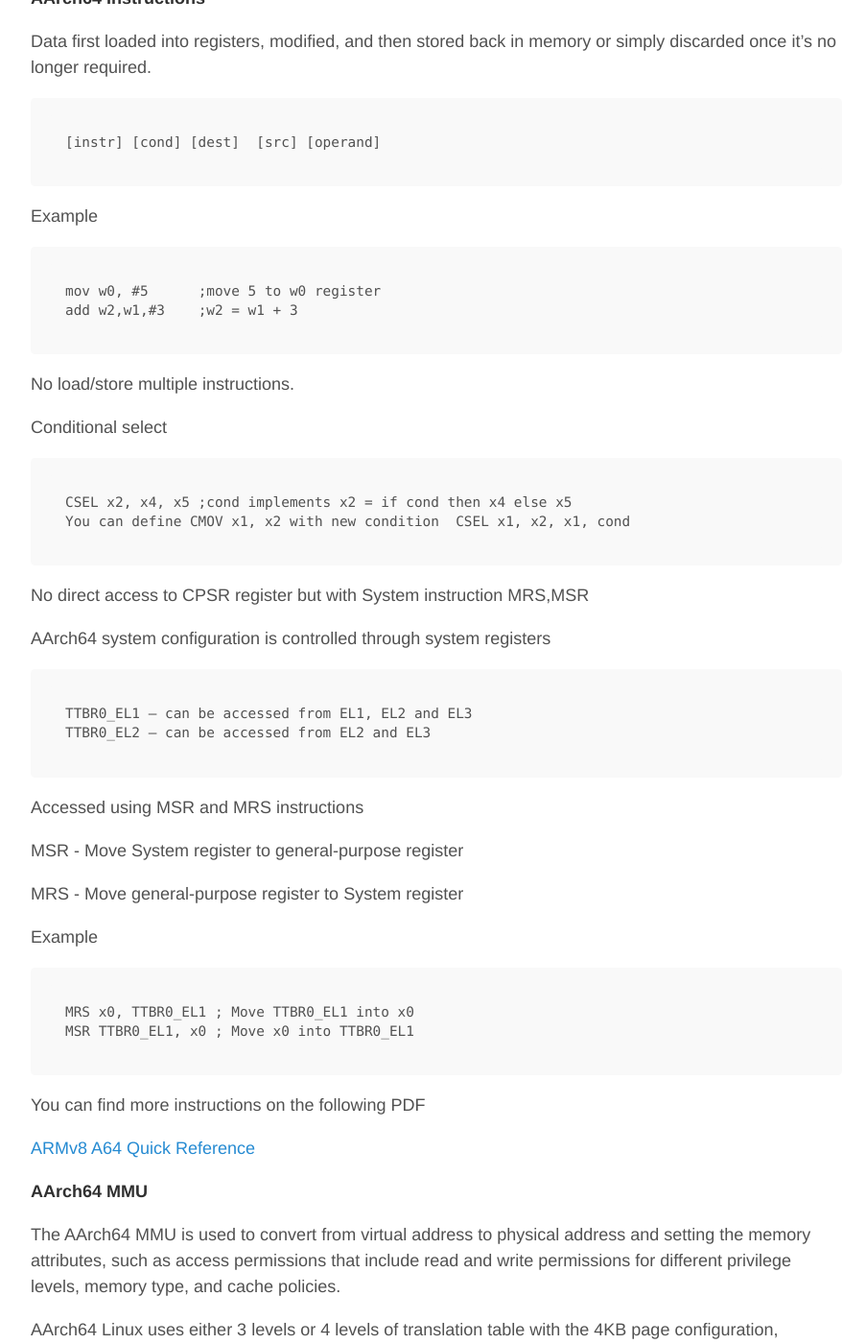
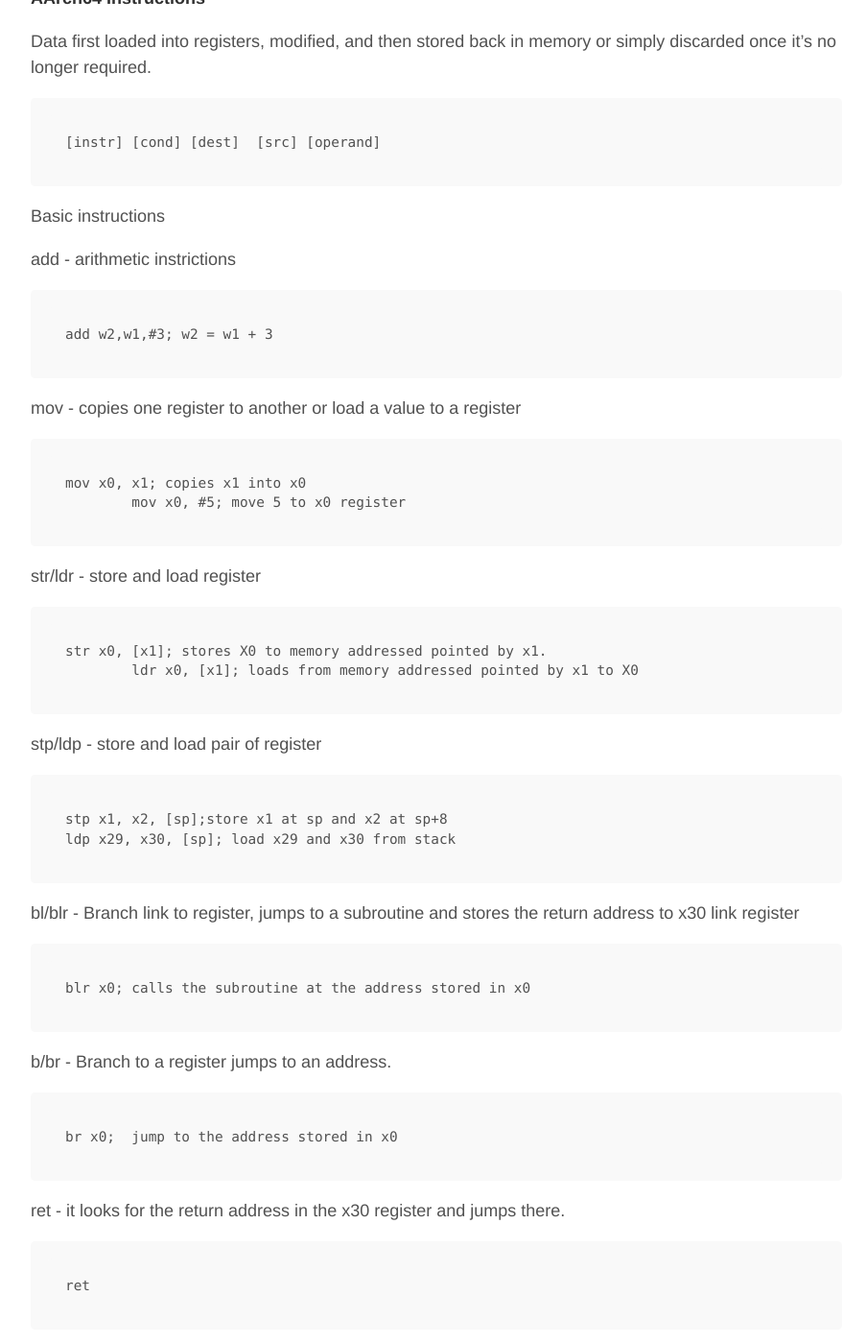
Before and after one commit to ChAndreas/chandreas.github.io, a Jekyll site: the page built from _posts/2019-01-29-introduction-aarch64.md, in a window 1280 px wide and 1400 px high, scrolled down 4636 px. Shown: the whole window at 96% size, without its empty margins (185-1088 px from the left). Built offline with Jekyll 4.4.1, drawn with Linux system fonts in a browser that asks for light colours.

Commit message:
Update 2019-01-29-introduction-aarch64.md

```diff
--- a/_posts/2019-01-29-introduction-aarch64.md
+++ b/_posts/2019-01-29-introduction-aarch64.md
@@ -165,10 +165,38 @@ Data first loaded into registers, modified, and then stored back in memory or si
 
 	[instr] [cond] [dest]  [src] [operand]
 
-Example
+Basic instructions
 
-	mov w0, #5	;move 5 to w0 register
-	add w2,w1,#3	;w2 = w1 + 3
+add - arithmetic instrictions
+
+	add w2,w1,#3; w2 = w1 + 3
+
+mov - copies one register to another or load a value to a register
+
+	mov x0, x1; copies x1 into x0
+  	mov x0, #5; move 5 to x0 register
+
+str/ldr - store and load register
+
+	str x0, [x1]; stores X0 to memory addressed pointed by x1.
+ 	ldr x0, [x1]; loads from memory addressed pointed by x1 to X0
+
+stp/ldp - store and load pair of register
+
+	stp x1, x2, [sp];store x1 at sp and x2 at sp+8
+	ldp x29, x30, [sp]; load x29 and x30 from stack
+
+bl/blr - Branch link to register,  jumps to a subroutine and stores the return address to x30 link register
+
+	blr x0; calls the subroutine at the address stored in x0
+
+b/br - Branch to a register jumps to an address.
+
+	br x0;  jump to the address stored in x0
+
+ret - it looks for the return address in the x30 register and jumps there.
+
+	ret
 
 No load/store multiple instructions.
 
```
